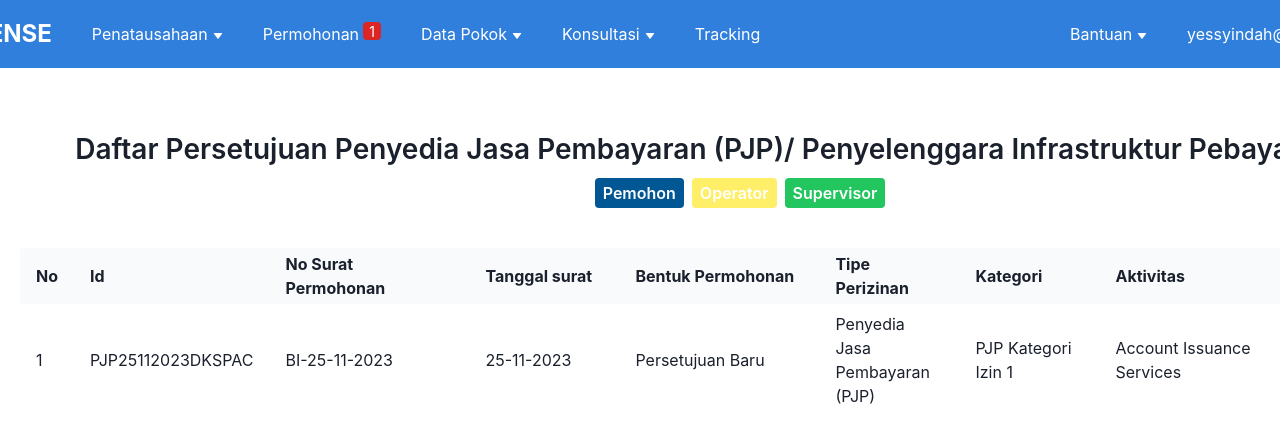
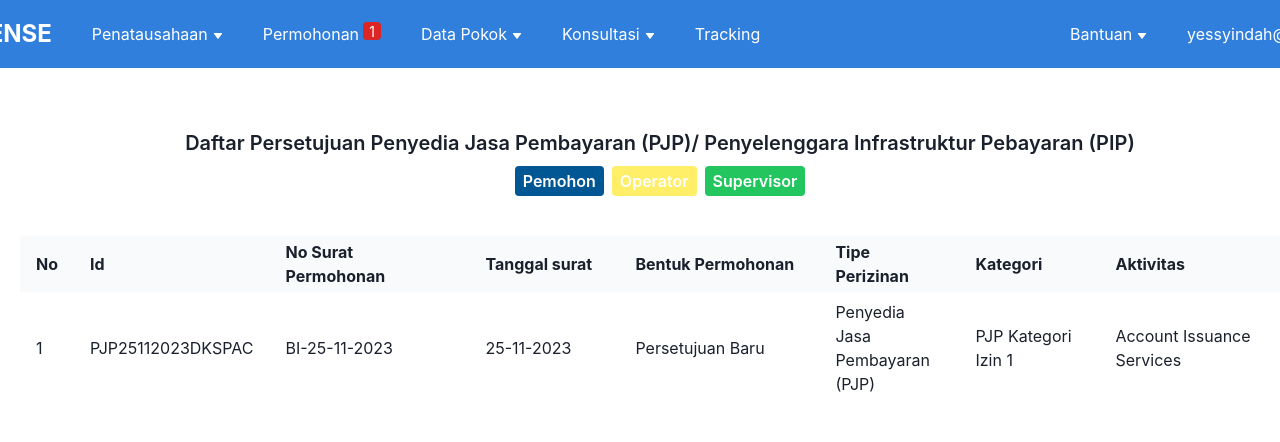
Before and after one commit to vkran5/BI, a React (Create React App) app: page / in a window 1280 px wide. Shown: the top 442 px of the page. Built offline with nearby package versions, Linux system fonts and the light colour scheme.

Commit message:
first commit

```diff
--- a/src/pages/DashboardBI.tsx
+++ b/src/pages/DashboardBI.tsx
@@ -51,15 +51,15 @@ const Dasboard = () => {
   return (
     <>
       <div className="flex w-full p-5 overflow-x-hidden">
-        <div className="mx-auto w-[1440px] justify-center flex flex-col">
+        <div className="mx-auto w-[1280px] justify-center flex flex-col">
           {/* Title */}
           <div className="mx-auto flex-col py-10">
-            <p className="text-center text-[28px] font-semibold">
+            <p className="text-center text-[20px] font-semibold ">
               Daftar Persetujuan Penyedia Jasa Pembayaran (PJP)/ Penyelenggara
               Infrastruktur Pebayaran (PIP)
             </p>
 
-            <div className="flex justify-center gap-2 mx-auto w-[1440px]">
+            <div className="flex justify-center gap-2 mx-auto w-[1280px]">
               <p className="px-[8px] py-[3px] text-white font-semibold mt-2 bg-[#015694] rounded">
                 Pemohon
               </p>
--- a/src/pages/Details.tsx
+++ b/src/pages/Details.tsx
@@ -2,7 +2,7 @@ import { FaFolderOpen, FaList, FaRegListAlt, FaSave } from "react-icons/fa";
 import { IoDocumentSharp } from "react-icons/io5";
 import { HiMiniPencilSquare } from "react-icons/hi2";
 import { Input } from "@chakra-ui/react";
-import React, { useState, useEffect } from "react";
+import React, { useState } from "react";
 import {
   Button,
   Tabs,
@@ -194,7 +194,7 @@ const Detail = () => {
 
   return (
     <div className="flex w-full p-5 overflow-x-hidden">
-      <div className="mx-auto w-[1440px] justify-center flex flex-col">
+      <div className="mx-auto w-[1280px] justify-center flex flex-col">
         <p className="text-[28px] font-semibold">
           Daftar Persetujuan Penyedia Jasa Pembayaran (PJP)
         </p>
```
